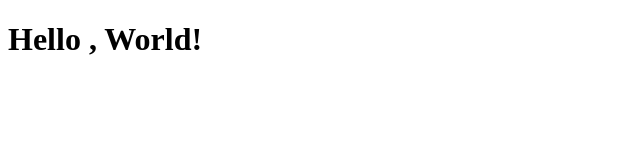
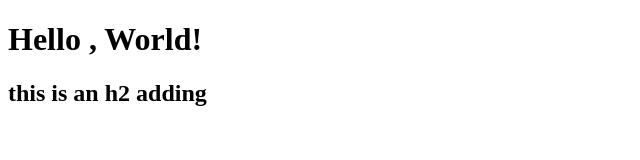
Before and after one commit to timothycungliankim-del/gitlesson, a plain HTML site: page index.html in a window 1280 px wide. Shown: the whole page, without its empty margins (0-640 px from the left). Drawn offline with Linux system fonts and the light colour scheme.

Commit message:
added h2 elemnt

```diff
--- a/index.html
+++ b/index.html
@@ -7,6 +7,7 @@
 </head>
 <body>
     <h1>Hello , World!</h1>
+    <h2>this is an h2 adding</h2>
 
 
 </body>
```
